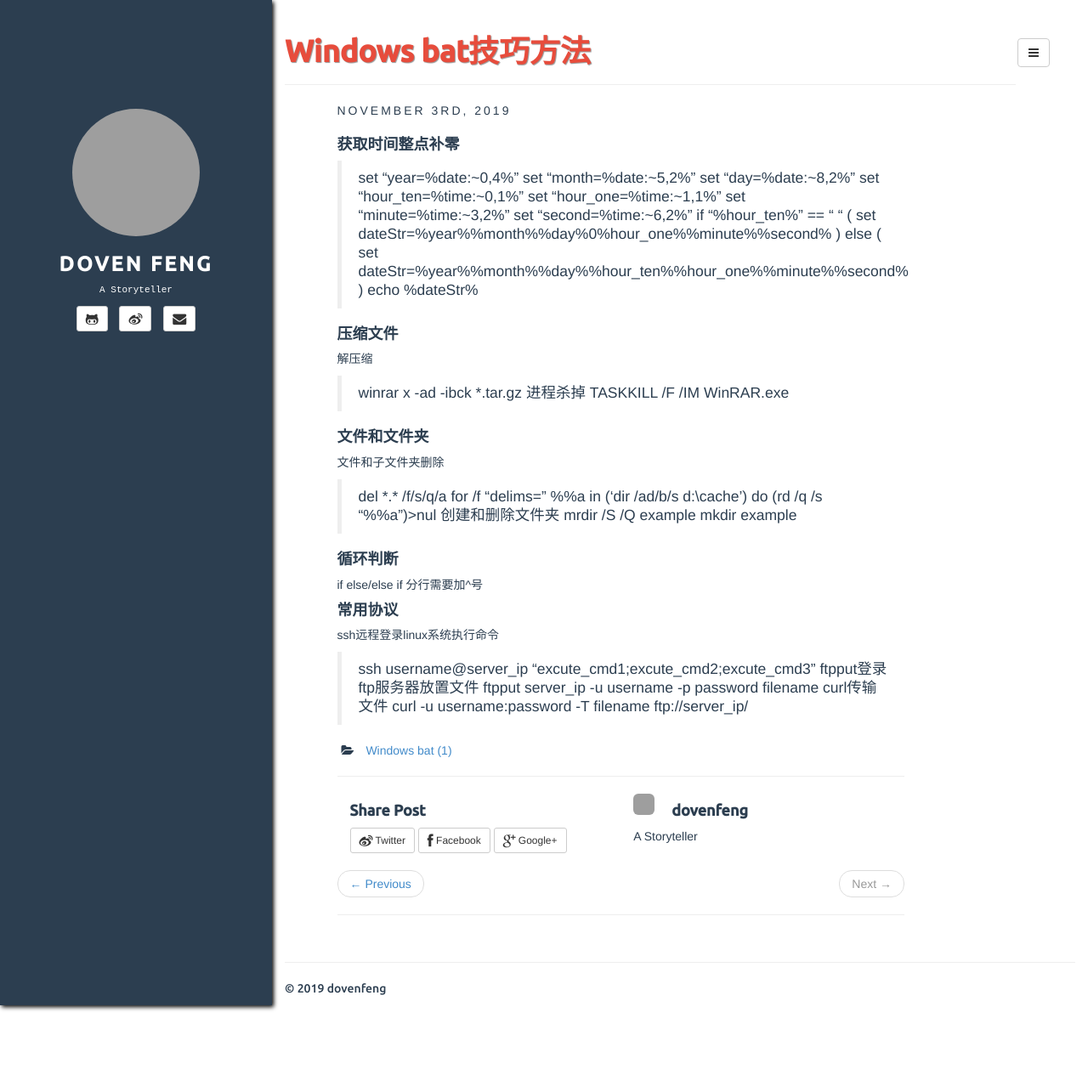
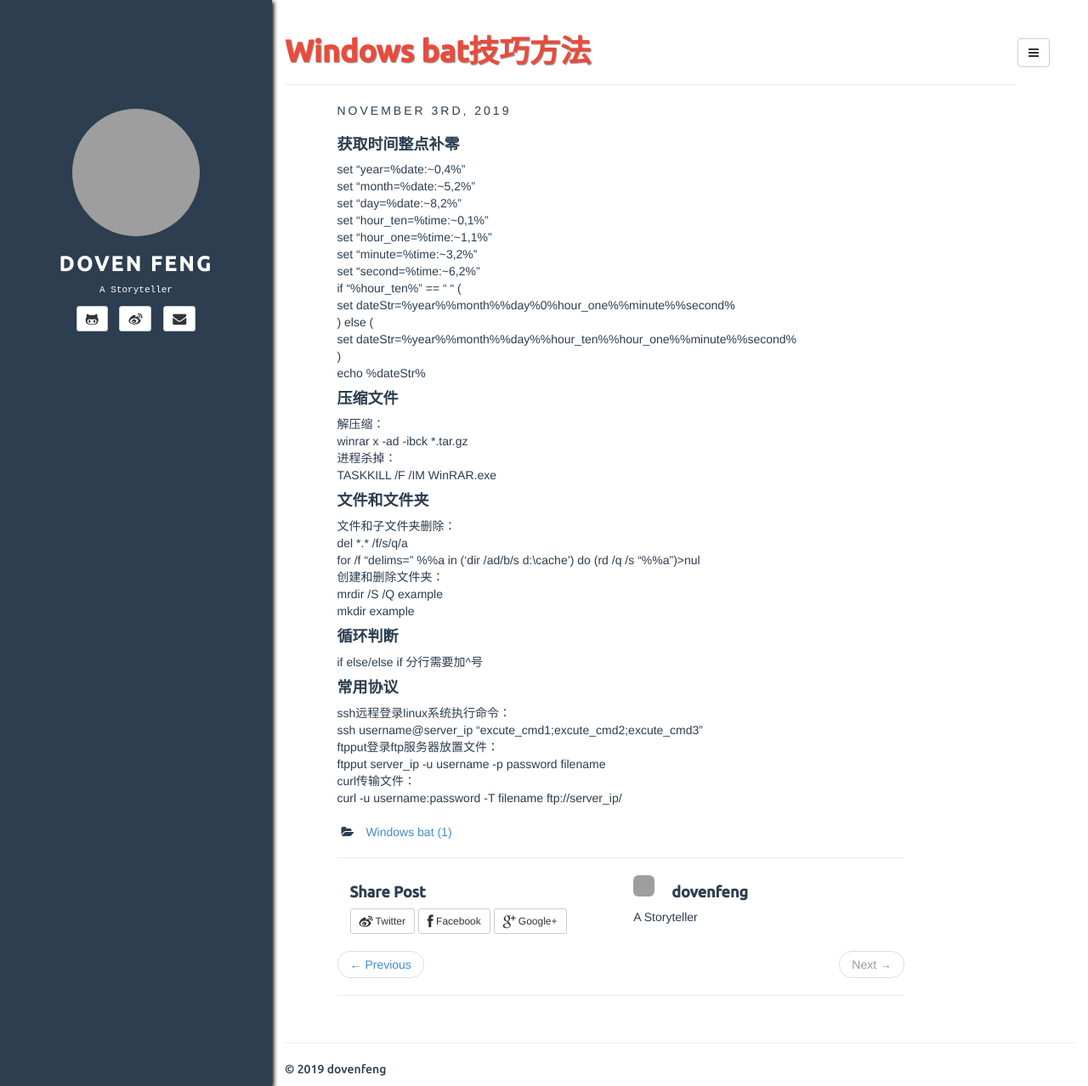
Before and after one commit to dovenfeng/dovenfeng.github.io, a Jekyll site: the page built from _posts/2019-11-03-bat-usage.md, in a window 1280 px wide and 1278 px high. Shown: the whole window at 85% size. Built offline with Jekyll 4.4.1, drawn with Linux system fonts in a browser that asks for light colours; comment, search, counter and statistics services are not loaded; grey boxes are pictures that could not be loaded.

Commit message:
换行处理

```diff
--- a/_posts/2019-11-03-bat-usage.md
+++ b/_posts/2019-11-03-bat-usage.md
@@ -8,41 +8,41 @@ comments: true
 ---
 
 #### 获取时间整点补零
-> set "year=%date:~0,4%"
-> set "month=%date:~5,2%"
-> set "day=%date:~8,2%"
-> set "hour_ten=%time:~0,1%"
-> set "hour_one=%time:~1,1%"
-> set "minute=%time:~3,2%"
-> set "second=%time:~6,2%"
-> if "%hour_ten%" == " " (
-> set dateStr=%year%%month%%day%0%hour_one%%minute%%second%
-> ) else (
-> set dateStr=%year%%month%%day%%hour_ten%%hour_one%%minute%%second%
-> )
-> echo %dateStr%
+set "year=%date:~0,4%"
+set "month=%date:~5,2%"
+set "day=%date:~8,2%"
+set "hour_ten=%time:~0,1%"
+set "hour_one=%time:~1,1%"
+set "minute=%time:~3,2%"
+set "second=%time:~6,2%"
+if "%hour_ten%" == " " (
+set dateStr=%year%%month%%day%0%hour_one%%minute%%second%
+) else (
+set dateStr=%year%%month%%day%%hour_ten%%hour_one%%minute%%second%
+)
+echo %dateStr%
 
 #### 压缩文件
-解压缩
-> winrar x -ad -ibck *.tar.gz
-进程杀掉
-> TASKKILL /F /IM WinRAR.exe
+解压缩：
+winrar x -ad -ibck *.tar.gz
+进程杀掉：
+TASKKILL /F /IM WinRAR.exe
 
 #### 文件和文件夹
-文件和子文件夹删除
-> del \*.* /f/s/q/a
-> for /f "delims=" %%a in ('dir /ad/b/s d:\cache') do (rd /q /s "%%a")>nul
-创建和删除文件夹
-> mrdir /S /Q example
-> mkdir example
+文件和子文件夹删除：
+del \*.* /f/s/q/a
+for /f "delims=" %%a in ('dir /ad/b/s d:\cache') do (rd /q /s "%%a")>nul
+创建和删除文件夹：
+mrdir /S /Q example
+mkdir example
 
 #### 循环判断
 if else/else if 分行需要加^号
 
 #### 常用协议
-ssh远程登录linux系统执行命令
-> ssh username@server_ip "excute_cmd1;excute_cmd2;excute_cmd3"
-ftpput登录ftp服务器放置文件
-> ftpput server_ip -u username -p password filename
-curl传输文件
-> curl -u username:password -T filename ftp://server_ip/
+ssh远程登录linux系统执行命令：
+ssh username@server_ip "excute_cmd1;excute_cmd2;excute_cmd3"
+ftpput登录ftp服务器放置文件：
+ftpput server_ip -u username -p password filename
+curl传输文件：
+curl -u username:password -T filename ftp://server_ip/
```
